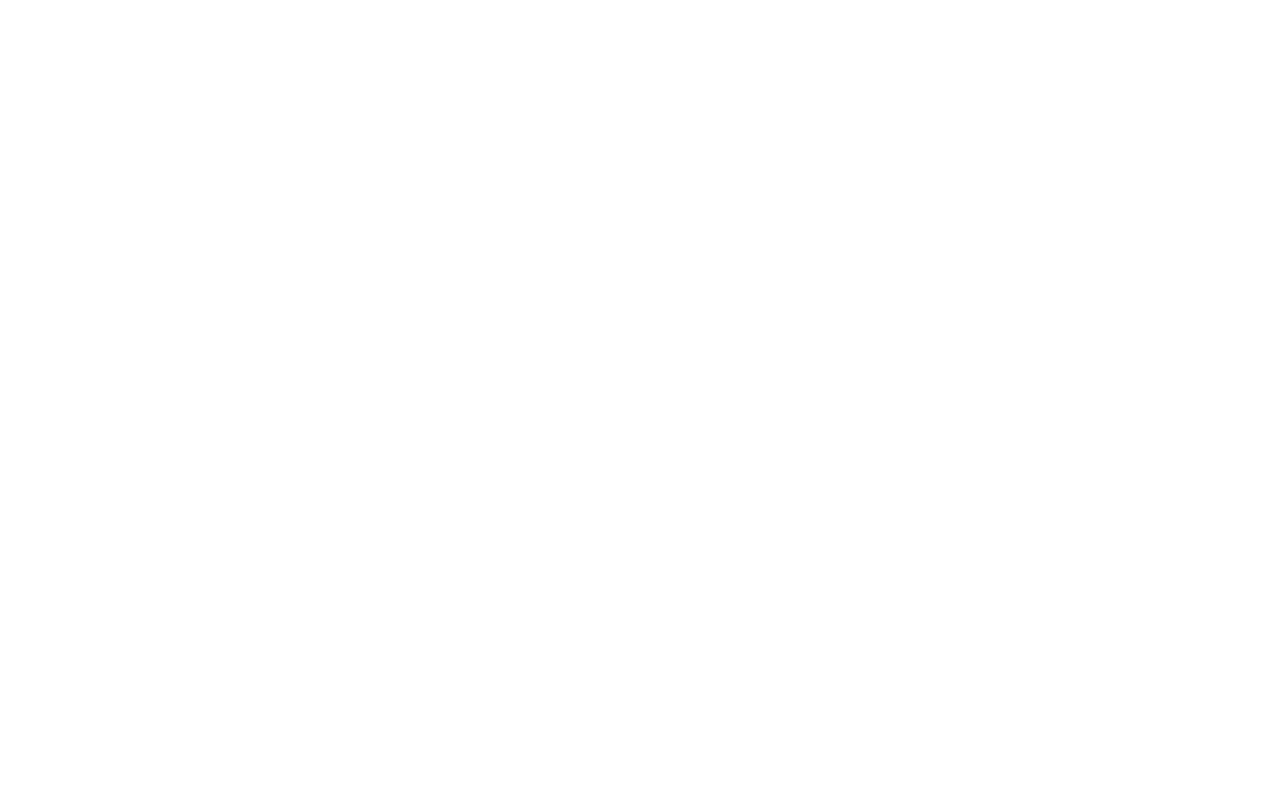
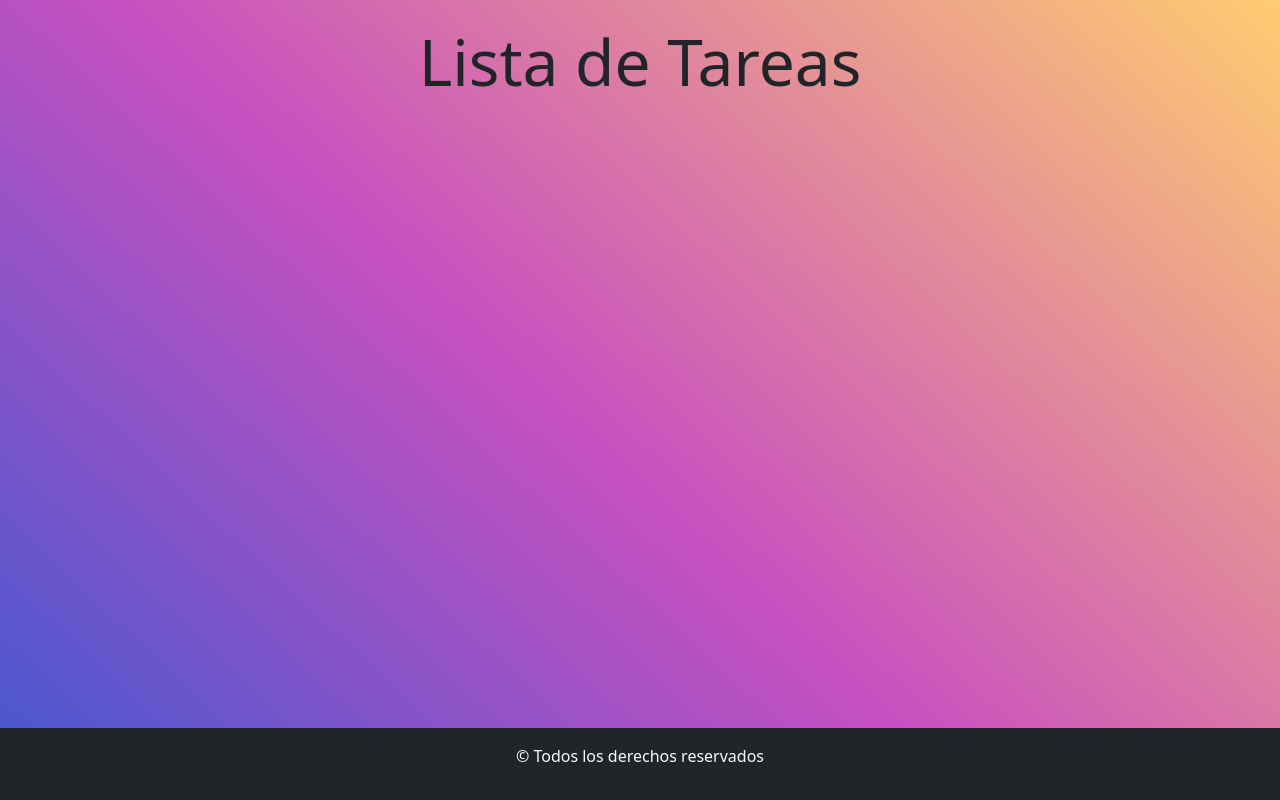
Before and after one commit to NataliaGabriela/tp-react-listatareas, a React (Vite) app: page / in a window 1280 px wide. Built offline with nearby package versions, Linux system fonts and the light colour scheme.

Commit message:
agrego estilos de bootstrap y el footer

```diff
--- a/package.json
+++ b/package.json
@@ -12,6 +12,7 @@
   "dependencies": {
     "bootstrap": "^5.3.2",
     "react": "^18.2.0",
+    "react-bootstrap": "^2.10.0",
     "react-dom": "^18.2.0"
   },
   "devDependencies": {
--- a/src/App.css
+++ b/src/App.css
@@ -0,0 +1,13 @@
+body{
+    background-color: #4158D0;
+    background-image: linear-gradient(43deg, #4158D0 0%, #C850C0 46%, #FFCC70 100%);
+
+  }
+  #root{
+    min-height: 100vh;
+    display: flex;
+    flex-direction: column;
+  }
+  .mainPage{
+    flex-grow: 1;
+  }
--- a/src/App.jsx
+++ b/src/App.jsx
@@ -1,10 +1,18 @@
+import 'bootstrap/dist/css/bootstrap.min.css';
 import './App.css'
+import { Container } from 'react-bootstrap';
+import Footer from './componentes/Footer';
 
 function App() {
 
+
   return (
     <>
+    <Container className='my-4 mainPage'>
+      <h1 className='text-center display-3'>Lista de Tareas</h1>
 
+    </Container>
+    <Footer></Footer>
     </>
   )
 }
--- /dev/null
+++ b/src/componentes/Footer.jsx
@@ -0,0 +1,11 @@
+import React from 'react';
+
+const Footer = () => {
+    return (
+        <footer className='bg-dark text-light py-3 text-center'>
+            <p>&copy; Todos los derechos reservados</p>
+        </footer>
+    );
+};
+
+export default Footer;
```
Also changed, not shown: 1 other file (tests, documents, lock files or other folders).
